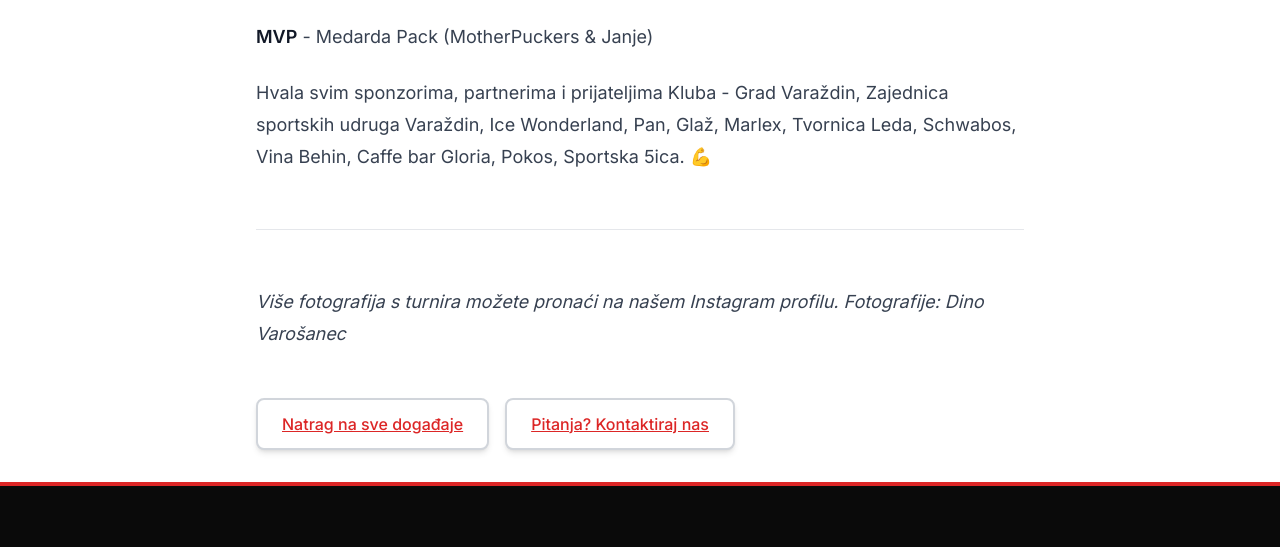
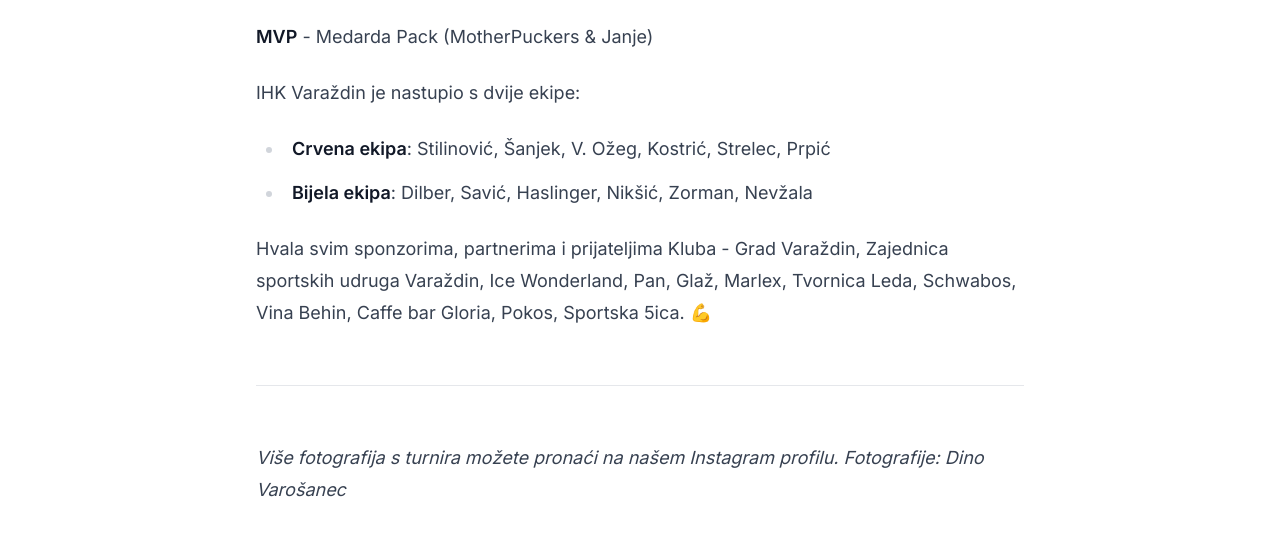
Before and after one commit to bblazeka/varazdin-hockey-web, an Astro site: page /events/ledeni-pak-2026 in a window 1280 px wide. Shown: the part 1417-1964 px from the top of the page. Built offline with nearby package versions, Linux system fonts and the light colour scheme; Astro itself is replaced by a stand-in of ours.

Commit message:
Add team rosters for Ledeni Pak 2026 and Ptuj Winter Classic 2026 events

```diff
--- a/src/content/events/ledeni-pak-2026.md
+++ b/src/content/events/ledeni-pak-2026.md
@@ -23,6 +23,11 @@
 
 **MVP** - Medarda Pack (MotherPuckers & Janje)
 
+IHK Varaždin je nastupio s dvije ekipe:
+
+- **Crvena ekipa**: Stilinović, Šanjek, V. Ožeg, Kostrić, Strelec, Prpić
+- **Bijela ekipa**: Dilber, Savić, Haslinger, Nikšić, Zorman, Nevžala
+
 Hvala svim sponzorima, partnerima i prijateljima Kluba - Grad Varaždin, Zajednica sportskih udruga Varaždin, Ice Wonderland, Pan, Glaž, Marlex, Tvornica Leda, Schwabos, Vina Behin, Caffe bar Gloria, Pokos, Sportska 5ica. 💪
 
 ---
--- a/src/content/events/turnir-u-ptuju-2026.md
+++ b/src/content/events/turnir-u-ptuju-2026.md
@@ -15,6 +15,8 @@
 
 Ekipa IHK Varaždin je nastupila na međunarodnom Ptuj Winter Classic turniru gdje smo osvojili odlično **4. mjesto**. Bilo je super, atmosfera je bila fantastična, a natjecanje na visokoj razini! Turnir se održavao na Klizalištu u Ptuju, koje je unatoč nepovoljnih vremenskim uvjetima prethodnih dana bilo spremno.
 
+Za Varaždin su igrali: Zorman, Šimunović, Dilber, Haslinger, Stilinović, Nevžala, Turk, V. Ožeg te Roki kao vođa ekipe.
+
 Zahvaljujemo i pohvaljujemo organizatore na izvrsnoj organizaciji turnira. Veselimo se turniru iduće godine!
 
 Više informacija možete naći na https://www.facebook.com/hokejlegionarji
```
